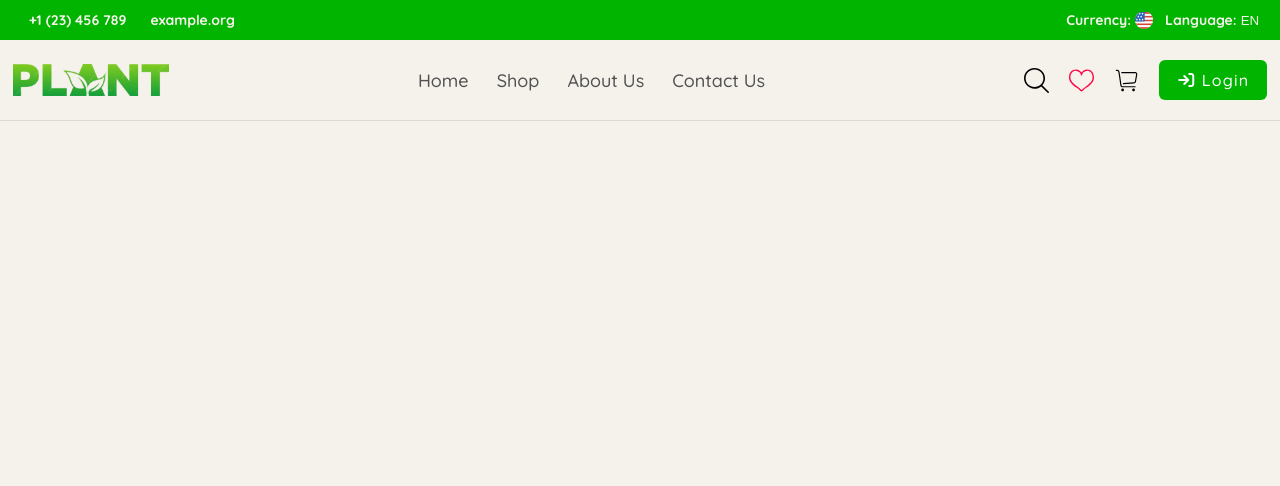
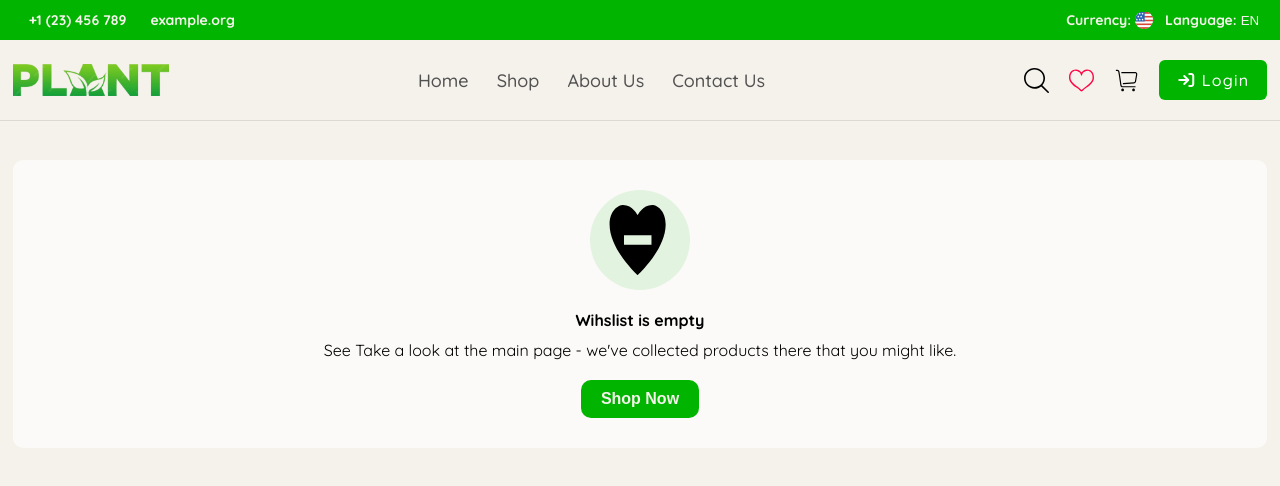
Before and after one commit to stb-scarlet/flowers_shop_vue_project, a Vue app: page /wishlist in a window 1280 px wide. Shown: the top 486 px of the page. Built offline with nearby package versions, Linux system fonts and the light colour scheme; a web font is replaced by a local one.

Commit message:
fix cart, wishlist, products

```diff
--- a/src/components/shop/Products.vue
+++ b/src/components/shop/Products.vue
@@ -210,6 +210,30 @@
           </div>
         </swiper-slide>
       </swiper>
+      <div class="empty-products" v-if="!readyProducts.length">
+        <div class="ep-icon">
+          <svg
+            viewBox="0 0 24 24"
+            fill="none"
+            xmlns="http://www.w3.org/2000/svg"
+          >
+            <g>
+              <path
+                d="M17.0404 21.9986C16.8964 21.9986 16.7524 21.9286 16.6484 21.7986L15.1604 19.9386C14.9444 19.6686 14.9444 19.2286 15.1604 18.9486C15.3764 18.6786 15.7284 18.6786 15.9524 18.9486L17.4404 20.8086C17.6564 21.0786 17.6564 21.5186 17.4404 21.7986C17.3284 21.9286 17.1844 21.9986 17.0404 21.9986Z"
+                fill="#292D32"
+              />
+
+              <path
+                d="M9.2 2C5.008 2 1.6 6.26 1.6 11.5C1.6 16.74 5.008 21 9.2 21C13.392 21 16.8 16.74 16.8 11.5C16.8 6.26 13.392 2 9.2 2ZM11.2 12.45H7.2C6.872 12.45 6.6 12.11 6.6 11.7C6.6 11.29 6.872 10.95 7.2 10.95H11.2C11.528 10.95 11.8 11.29 11.8 11.7C11.8 12.11 11.528 12.45 11.2 12.45Z"
+                fill="#292D32"
+              />
+            </g>
+          </svg>
+        </div>
+        <div class="ep-texts">
+          <p>Products not found</p>
+        </div>
+      </div>
       <div
         class="products-swiper-custom-container"
         v-if="readyProducts.length > 1"
@@ -689,6 +713,35 @@ const readyProducts = computed(() => {
         }
       }
     }
+    .empty-products {
+      width: 100%;
+      margin: 0 auto;
+      display: flex;
+      flex-direction: column;
+      align-items: center;
+      justify-content: center;
+      background-color: rgba(255, 255, 255, 0.65);
+      border-radius: 10px;
+      padding: 30px;
+      gap: 20px;
+      .ep-icon {
+        width: 100px;
+        height: 100px;
+        padding: 10px;
+        border-radius: 50%;
+        background-color: rgba(0, 180, 0, 0.1);
+        display: flex;
+        align-items: center;
+        justify-content: center;
+      }
+      .ep-texts {
+        text-align: center;
+        p {
+          font-weight: 700;
+          margin-bottom: 10px;
+        }
+      }
+    }
     .products-swiper-custom-container {
       display: flex;
       align-items: center;
@@ -731,6 +784,14 @@ const readyProducts = computed(() => {
     padding: 0 clamp(10px, 1vw, 20px);
     grid-template-columns: 1fr;
     position: relative;
+    .products-container {
+      .empty-products {
+        .ep-icon {
+          width: 80px;
+          height: 80px;
+        }
+      }
+    }
   }
 }
 </style>
--- a/src/views/Cart.vue
+++ b/src/views/Cart.vue
@@ -1,15 +1,58 @@
 <template>
   <div class="cart-container">
-    <div class="cart-wrapper" v-if="currencyStore.currencyCartProducts.length > 0">
-      <div class="cp-container">
+    <div class="cart-wrapper">
+      <div
+        class="cp-container"
+        v-if="currencyStore.currencyCartProducts.length > 0"
+      >
         <CartProducts />
       </div>
-      <div class="ct-container">
+      <div
+        class="ct-container"
+        v-if="currencyStore.currencyCartProducts.length > 0"
+      >
         <CartTotal />
       </div>
-    </div>
-    <div class="cart-empty" v-else>
+      <div class="empty-cart-container">
+        <div class="empty-cart">
+          <div class="ec-icon">
+            <svg
+              viewBox="0 0 24 24"
+              fill="currentColor"
+              xmlns="http://www.w3.org/2000/svg"
+            >
+              <g>
+                <path
+                  d="M9.18808 14.0181C9.32868 13.6985 9.5973 13.5 9.88906 13.5H15.376C15.976 13.5 16.504 13.09 16.776 12.47L19.4806 6.33041C19.5685 6.13097 19.5958 5.91025 19.5703 5.70131C19.7123 5.52082 19.8 5.27321 19.8 5C19.8 4.44772 19.4418 4 19 4H7C6.97362 4 6.94754 4.0016 6.92182 4.00471L6.78536 3.64435C6.52076 2.94557 5.95766 2.5 5.33918 2.5H4.53603C4.09421 2.5 3.73603 2.94772 3.73603 3.5C3.73603 4.05228 4.09421 4.5 4.53603 4.5H4.71615C5.09472 4.5 5.43945 4.77254 5.60169 5.20011L7.86418 11.1627C8.08506 11.7448 8.06807 12.4243 7.81854 12.988L7.13603 14.53C6.55203 15.87 7.32003 17.5 8.53603 17.5H17.336C17.7778 17.5 18.136 17.0523 18.136 16.5C18.136 15.9477 17.7778 15.5 17.336 15.5H9.88905C9.28057 15.5 8.89484 14.6845 9.18808 14.0181Z"
+                  fill="#000"
+                />
 
+                <path
+                  d="M8.53604 18.5C7.65604 18.5 6.94404 19.4 6.94404 20.5C6.94404 21.6 7.65604 22.5 8.53604 22.5C9.41604 22.5 10.128 21.6 10.128 20.5C10.128 19.4 9.41604 18.5 8.53604 18.5Z"
+                  fill="#000"
+                />
+
+                <path
+                  d="M16.5361 18.5C15.6561 18.5 14.9441 19.4 14.9441 20.5C14.9441 21.6 15.6561 22.5 16.5361 22.5C17.4161 22.5 18.1281 21.6 18.1281 20.5C18.1281 19.4 17.4161 18.5 16.5361 18.5Z"
+                  fill="#000"
+                />
+
+                <path d="M10.2 7.5H15V9.5H10.2V7.5Z" fill="white" />
+              </g>
+            </svg>
+          </div>
+          <div class="ec-texts">
+            <p>Cart is empty</p>
+            <p>
+              See Take a look at the main page - we've collected products there
+              that you might like.
+            </p>
+            <router-link to="/shop">
+              <button class="ecb-button">Shop Now</button>
+            </router-link>
+          </div>
+        </div>
+      </div>
     </div>
   </div>
 </template>
@@ -29,6 +72,53 @@ const currencyStore = useCurrencyStore();
     max-width: 1500px;
     margin: clamp(20px, 10vw, 40px) auto;
     gap: 20px;
+    position: relative;
+    .empty-cart-container {
+      position: absolute;
+      width: 100%;
+      margin: 0 auto;
+      padding: 0 clamp(10px, 1vw, 20px);
+      .empty-cart {
+        width: 100%;
+        display: flex;
+        flex-direction: column;
+        align-items: center;
+        justify-content: center;
+        background-color: rgba(255, 255, 255, 0.65);
+        border-radius: 10px;
+        padding: 30px;
+        gap: 20px;
+        .ec-icon {
+          height: 80px;
+          width: 80px;
+          padding: 10px;
+          border-radius: 50%;
+          background-color: rgba(0, 180, 0, 0.1);
+          display: flex;
+          align-items: center;
+          justify-content: center;
+        }
+        .ec-texts {
+          text-align: center;
+          p:nth-child(1) {
+            font-weight: 700;
+          }
+          p {
+            margin-bottom: 10px;
+          }
+          .ecb-button {
+            margin-top: 10px;
+            padding: 10px 20px;
+            border-radius: 10px;
+            background-color: rgb(0, 180, 0);
+            border: none;
+            color: rgb(245, 242, 235);
+            font-weight: 700;
+            font-size: 16px;
+          }
+        }
+      }
+    }
   }
 }
 
@@ -39,6 +129,14 @@ const currencyStore = useCurrencyStore();
       grid-template-columns: 1fr 25%;
       padding: 0 clamp(10px, 1vw, 20px);
       gap: 30px;
+      .empty-cart-container {
+        .empty-cart {
+          .ec-icon {
+            width: 100px;
+            height: 100px;
+          }
+        }
+      }
     }
   }
 }
--- a/src/views/Wishlist.vue
+++ b/src/views/Wishlist.vue
@@ -1,7 +1,7 @@
 <template>
   <div class="wishlist-container">
     <div class="wishlist-wrapper">
-      <div class="products">
+      <div class="products" v-if="wishlistStore.wishlist.length > 0">
         <div
           class="product-card"
           v-for="item in wishlistStore.wishlist"
@@ -133,6 +133,47 @@
               </button>
             </div>
           </div>
+        </div>
+      </div>
+      <div class="empty-wishlist" v-else>
+        <div class="ew-icon">
+          <svg
+            viewBox="0 0 512 512"
+            xmlns="http://www.w3.org/2000/svg"
+            fill="#000000"
+          >
+            <g>
+              <path
+                fill="#000000"
+                d="
+      M333.984 31.215
+      c-62.12 0-93.184 65.73-93.184 65.73
+      s-31.064-65.72-93.184-65.72
+      c-29.712 0-86.216 33.72-86.216 125.13
+      0 161.24 179.4 324.43 179.4 324.43
+      s179.4-163.19 179.4-324.43
+      c0-91.42-56.504-125.13-86.216-125.14
+      z
+
+      M153.539 225.65
+      h176
+      v60.7
+      h-176
+      z
+    "
+              ></path>
+            </g>
+          </svg>
+        </div>
+        <div class="ew-texts">
+          <p>Wihslist is empty</p>
+          <p>
+            See Take a look at the main page - we've collected products there
+            that you might like.
+          </p>
+          <router-link to="/shop">
+            <button class="ewb-button">Shop Now</button>
+          </router-link>
         </div>
       </div>
     </div>
@@ -325,12 +366,61 @@ const wishlistStore = useWishlistStore();
         gap: 18px;
       }
     }
+    .empty-wishlist {
+      width: 100%;
+      margin: 0 auto;
+      display: flex;
+      flex-direction: column;
+      align-items: center;
+      justify-content: center;
+      border-radius: 10px;
+      background-color: rgba(255, 255, 255, 0.65);
+      padding: 30px;
+      gap: 20px;
+      .ew-icon {
+        width: 80px;
+        height: 80px;
+        padding: 10px;
+        border-radius: 50%;
+        background-color: rgba(0, 180, 0, 0.1);
+        display: flex;
+        align-items: center;
+        justify-content: center;
+      }
+      .ew-texts {
+        text-align: center;
+        p:nth-child(1) {
+          font-weight: 700;
+        }
+        p {
+          margin-bottom: 10px;
+        }
+        .ewb-button {
+          margin-top: 10px;
+          padding: 10px 20px;
+          border-radius: 10px;
+          background-color: rgb(0, 180, 0);
+          border: none;
+          color: rgb(245, 242, 235);
+          font-weight: 700;
+          font-size: 16px;
+        }
+      }
+    }
   }
 }
 
 @media (min-width: 1024px) {
   .wishlist-container {
-    padding: 100px 0 0;
+    padding: 120px 0 0;
+    .wishlist-wrapper {
+      .empty-wishlist {
+        .ew-icon {
+          width: 100px;
+          height: 100px;
+        }
+      }
+    }
   }
 }
 </style>
```
Also changed, not shown: src/components/ui/EmptyField.vue (deleted, +0 -9 lines).
